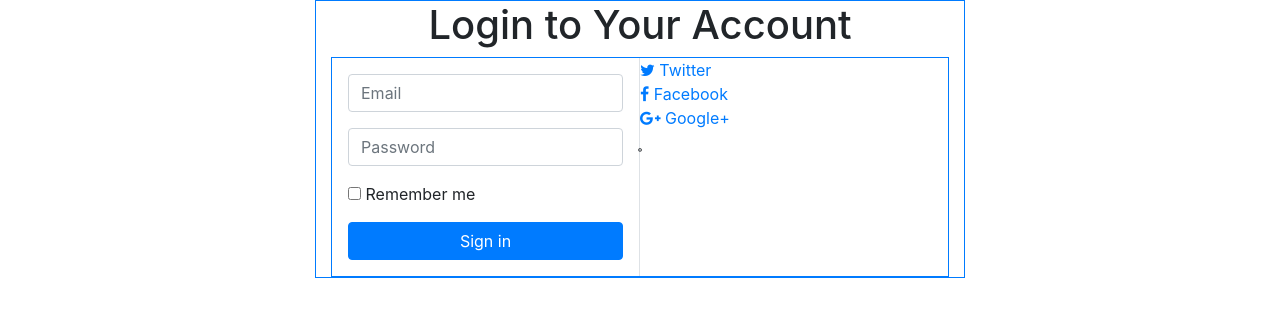
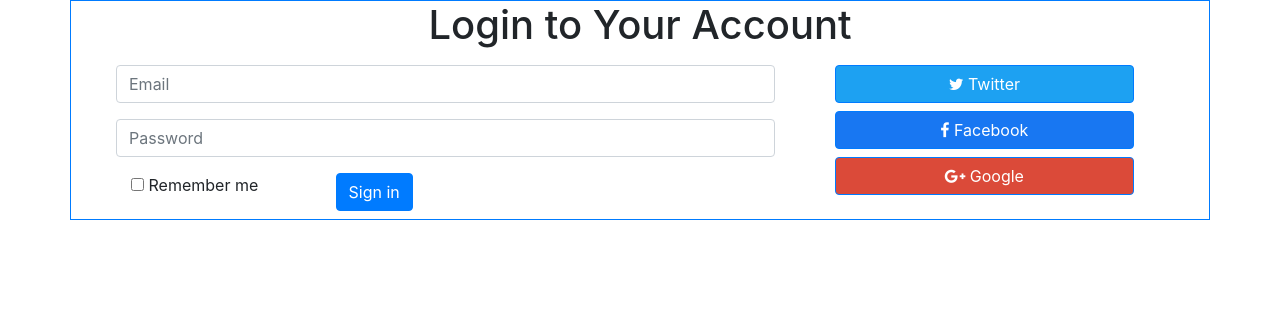
Before and after one commit to faskan/todo-angular, an Angular app: page / in a window 1280 px wide. Shown: the top 316 px of the page. Built offline with nearby package versions, Linux system fonts and the light colour scheme.

Commit message:
login page revised

```diff
--- a/src/app/login/login.component.css
+++ b/src/app/login/login.component.css
@@ -1,3 +1,10 @@
-.fixed-width {
-  width: 650px;
+.fb-color {
+  background-color: #1877F2;
 }
+.twitter-color {
+  background-color: #1DA1F2;
+}
+
+.google-color {
+  background-color:#db4a39;
+}
--- a/src/app/login/login.component.html
+++ b/src/app/login/login.component.html
@@ -1,25 +1,34 @@
 <form>
-  <div class="container fixed-width border border-primary">
+  <div class="container border border-primary">
     <div class="text-center">
       <h1>Login to Your Account</h1>
     </div>
-    <div class="d-flex justify-content-between border border-primary">
-      <div class="d-flex flex-column w-50 py-3 px-3 border-right">
-        <div class="form-group">
+    <div class="row col-sm-12">
+      <div class="col-sm-8">
+        <div class="col-sm-12 mx-auto py-2">
           <input type="email" class="form-control" id="inputEmail" placeholder="Email">
         </div>
-        <div class="form-group">
+        <div class="col-sm-12 mx-auto py-2">
           <input type="password" class="form-control" id="inputPassword" placeholder="Password">
         </div>
-        <div class="form-group">
-          <label class="form-check-label"><input type="checkbox"> Remember me</label>
+        <div class="row col-sm-12 mx-auto py-2">
+          <label class="col-sm-4"><input type="checkbox"> Remember me</label>
+          <button class="col-sm-8" type="submit" class="btn btn-primary">Sign in</button>
         </div>
-        <button type="submit" class="btn btn-primary">Sign in</button>
       </div>
-      <div class="d-flex flex-column w-50">
-        <div> <a href="#"> <span class="fa fa-twitter"></span> Twitter </a> </div>
-        <div> <a href="#"> <span class="fa fa-facebook"></span> Facebook </a> </div>
-        <div> <a href="#"> <span class="fa fa-google-plus"></span> Google+ </a> </div>̥
+      <div class="col-sm-4">
+        <div class="col-sm-12">
+          <button type="button" class="col-sm-12 btn btn-primary mt-2 twitter-color"> <span class="fa fa-twitter"></span>
+            Twitter</button>
+        </div>
+        <div class="col-sm-12">
+          <button type="button" class="col-sm-12 btn btn-primary mt-2 fb-color"> <span class="fa fa-facebook"></span>
+            Facebook</button>
+        </div>
+        <div class="col-sm-12">
+          <button type="button" class="col-sm-12 btn btn-primary mt-2 google-color"> <span class="fa fa-google-plus"></span>
+            Google</button>
+        </div>
       </div>
     </div>
   </div>
```
